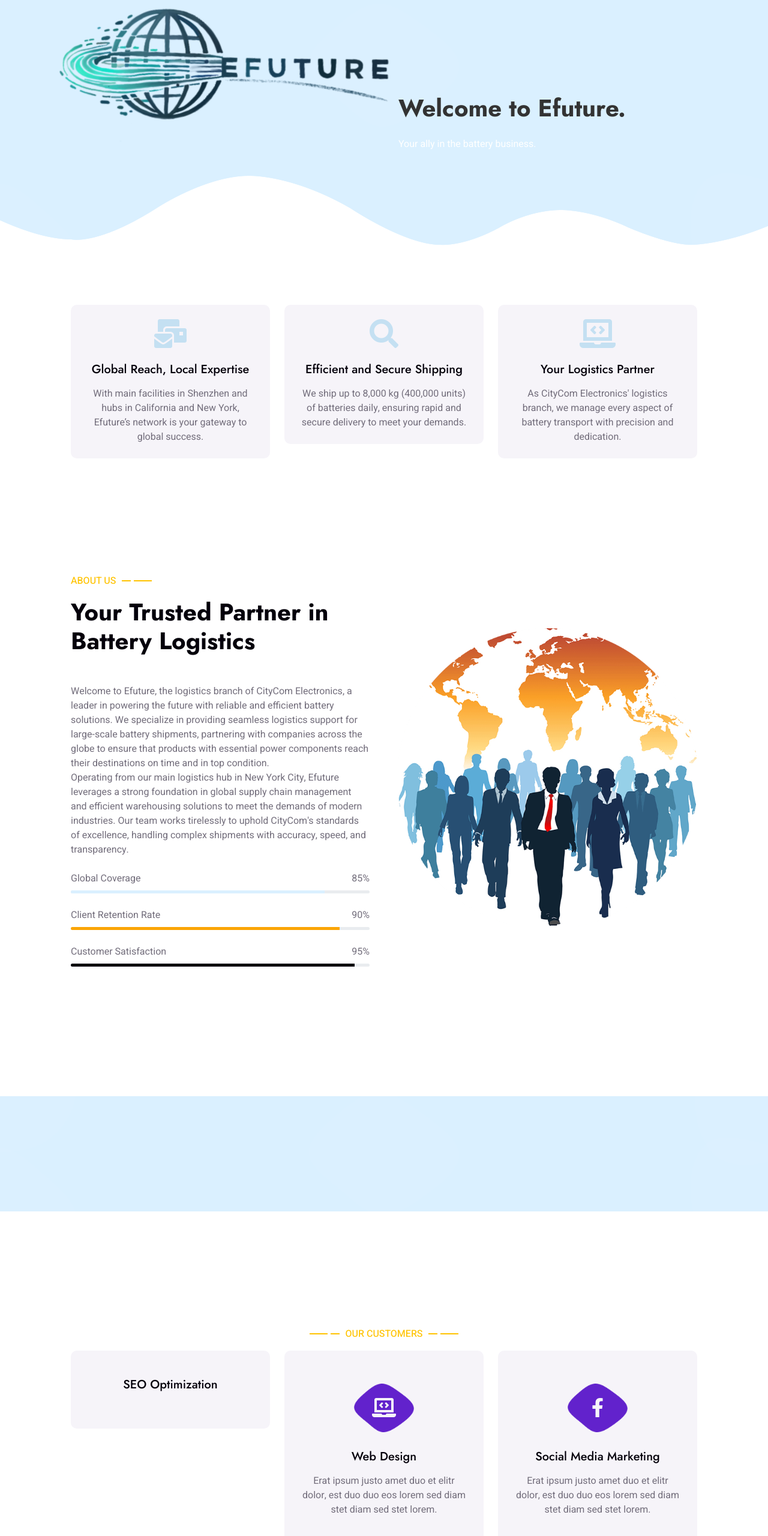
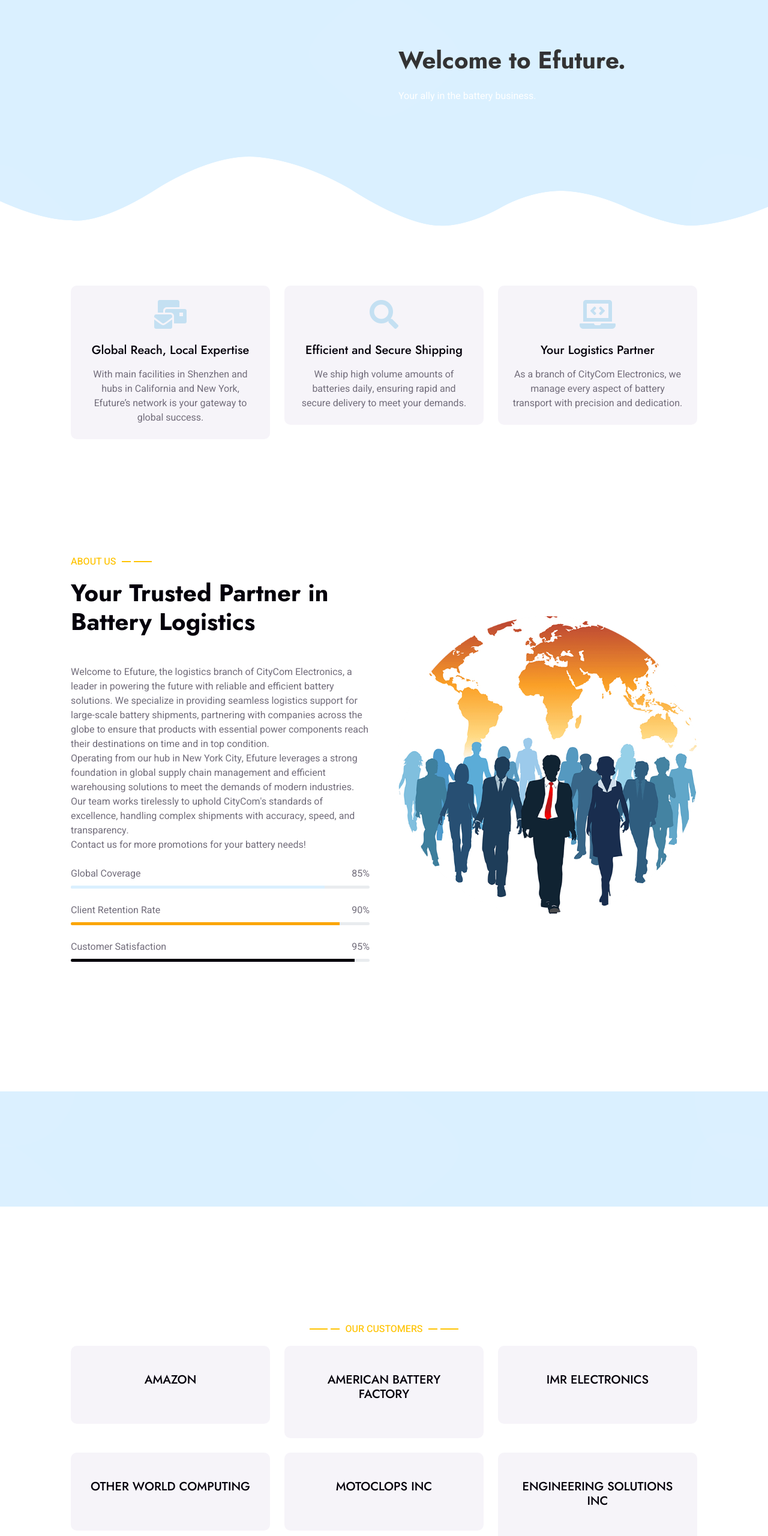
Before and after one commit to elainxu11/efuture, a plain HTML site: page index.html in a window 1280 px wide. Shown: the part 196-2756 px from the top of the page at 60% size. Drawn offline with nearby package versions, Linux system fonts and the light colour scheme.

Commit message:
updated index.html

```diff
--- a/index.html
+++ b/index.html
@@ -91,6 +91,14 @@
                 <div class="container px-lg-5">
                     <div class="row g-5 align-items-end">
                         <div class="col-lg-6 text-center text-lg-start">
+                            <br>
+                            <br>
+                            <br>
+                            <br>
+                            <br>
+                            <br>
+                            <br>
+                            <br>
                             <h1 class="text-charcoal mb-4 animated slideInDown">Welcome to Efuture.</h1>
 
                             <p class="text-white pb-3 animated slideInDown">
@@ -98,12 +106,14 @@
                             </p>
                             <br>
                             <br>
+                            <br>
+                            <br>
                             <!-- <a href="about.html" class="btn btn-secondary py-sm-3 px-sm-5 rounded-pill me-3 animated slideInLeft">Read More</a>
                             <a href="" class="btn btn-light py-sm-3 px-sm-5 rounded-pill animated slideInRight">Contact Us</a> -->
                         </div>
                         <div class="col-lg-6 text-center text-lg-start">
                             <!-- <img class="img-fluid animated zoomIn" src="img/Image.png" alt=""> -->
-                            <img class="img-fluid animated zoomIn rotated-image" src="img/Image.png" alt="Efuture Logo" >
+                            <!-- <img class="img-fluid animated zoomIn rotated-image" src="img/Image.png" alt="Efuture Logo" > -->
                         </div>
                     </div>
                 </div>
@@ -128,14 +138,14 @@
                         <div class="feature-item bg-light rounded text-center p-4">
                             <i class="fa fa-3x fa-search text-primary mb-4"></i>
                             <h5 class="mb-3">Efficient and Secure Shipping</h5>
-                            <p class="m-0">We ship up to 8,000 kg (400,000 units) of batteries daily, ensuring rapid and secure delivery to meet your demands.</p>
+                            <p class="m-0">We ship high volume amounts of batteries daily, ensuring rapid and secure delivery to meet your demands.</p>
                         </div>
                     </div>
                     <div class="col-lg-4 wow fadeInUp" data-wow-delay="0.5s">
                         <div class="feature-item bg-light rounded text-center p-4">
                             <i class="fa fa-3x fa-laptop-code text-primary mb-4"></i>
                             <h5 class="mb-3">Your Logistics Partner</h5>
-                            <p class="m-0">As CityCom Electronics' logistics branch, we manage every aspect of battery transport with precision and dedication.</p>
+                            <p class="m-0">As a branch of CityCom Electronics, we manage every aspect of battery transport with precision and dedication.</p>
                         </div>
                     </div>
                 </div>
@@ -158,11 +168,12 @@
                             across the globe to ensure that products with essential power components reach their destinations on time and in top
                             condition.
                             <br>
-                            Operating from our main logistics hub in New York City, Efuture leverages a strong foundation in global supply chain
+                            Operating from our hub in New York City, Efuture leverages a strong foundation in global supply chain
                             management and efficient warehousing solutions to meet the demands of modern industries. Our team works tirelessly to
                             uphold CityCom's standards of excellence, handling complex shipments with accuracy, speed, and transparency.
                             <br>
 
+                            Contact us for more promotions for your battery needs!
                         </p>
                         <div class="skill mb-4">
                             <div class="d-flex justify-content-between">
@@ -245,59 +256,46 @@
                             <!-- <div class="service-icon flex-shrink-0">
                                 <i class="fa fa-search fa-2x"></i>
                             </div> -->
-                            <h5 class="mb-3">SEO Optimization</h5>
+                            <h5 class="mb-3">AMAZON</h5>
                             <!-- <p class="m-0">Erat ipsum justo amet duo et elitr dolor, est duo duo eos lorem sed diam stet diam sed stet lorem.</p> -->
                             <a class="btn btn-square" href=""><i class="fa fa-arrow-right"></i></a>
                         </div>
                     </div>
                     <div class="col-lg-4 col-md-6 wow fadeInUp" data-wow-delay="0.3s">
                         <div class="service-item d-flex flex-column text-center rounded">
-                            <div class="service-icon flex-shrink-0">
-                                <i class="fa fa-laptop-code fa-2x"></i>
-                            </div>
-                            <h5 class="mb-3">Web Design</h5>
-                            <p class="m-0">Erat ipsum justo amet duo et elitr dolor, est duo duo eos lorem sed diam stet diam sed stet lorem.</p>
+                            <h5 class="mb-3">AMERICAN BATTERY FACTORY</h5>
                             <a class="btn btn-square" href=""><i class="fa fa-arrow-right"></i></a>
                         </div>
                     </div>
                     <div class="col-lg-4 col-md-6 wow fadeInUp" data-wow-delay="0.5s">
                         <div class="service-item d-flex flex-column text-center rounded">
-                            <div class="service-icon flex-shrink-0">
+                            <!-- <div class="service-icon flex-shrink-0">
                                 <i class="fab fa-facebook-f fa-2x"></i>
-                            </div>
-                            <h5 class="mb-3">Social Media Marketing</h5>
-                            <p class="m-0">Erat ipsum justo amet duo et elitr dolor, est duo duo eos lorem sed diam stet diam sed stet lorem.</p>
+                            </div> -->
+                            <h5 class="mb-3">IMR ELECTRONICS</h5>
                             <a class="btn btn-square" href=""><i class="fa fa-arrow-right"></i></a>
                         </div>
                     </div>
                     <div class="col-lg-4 col-md-6 wow fadeInUp" data-wow-delay="0.1s">
                         <div class="service-item d-flex flex-column text-center rounded">
-                            <div class="service-icon flex-shrink-0">
-                                <i class="fa fa-mail-bulk fa-2x"></i>
-                            </div>
-                            <h5 class="mb-3">Email Marketing</h5>
-                            <p class="m-0">Erat ipsum justo amet duo et elitr dolor, est duo duo eos lorem sed diam stet diam sed stet lorem.</p>
+
+                            <h5 class="mb-3">OTHER WORLD COMPUTING</h5>
                             <a class="btn btn-square" href=""><i class="fa fa-arrow-right"></i></a>
                         </div>
                     </div>
                     <div class="col-lg-4 col-md-6 wow fadeInUp" data-wow-delay="0.3s">
                         <div class="service-item d-flex flex-column text-center rounded">
-                            <div class="service-icon flex-shrink-0">
-                                <i class="fa fa-thumbs-up fa-2x"></i>
-                            </div>
-                            <h5 class="mb-3">PPC Advertising</h5>
-                            <p class="m-0">Erat ipsum justo amet duo et elitr dolor, est duo duo eos lorem sed diam stet diam sed stet lorem.</p>
+
+                            <h5 class="mb-3">MOTOCLOPS INC</h5>
                             <a class="btn btn-square" href=""><i class="fa fa-arrow-right"></i></a>
                         </div>
                     </div>
                     <div class="col-lg-4 col-md-6 wow fadeInUp" data-wow-delay="0.5s">
                         <div class="service-item d-flex flex-column text-center rounded">
-                            <div class="service-icon flex-shrink-0">
-                                <i class="fab fa-android fa-2x"></i>
-                            </div>
-                            <h5 class="mb-3">App Development</h5>
-                            <p class="m-0">Erat ipsum justo amet duo et elitr dolor, est duo duo eos lorem sed diam stet diam sed stet lorem.</p>
-                            <a class="btn btn-square" href=""><i class="fa fa-arrow-right"></i></a>
+
+                            <h5 class="mb-3">ENGINEERING SOLUTIONS INC</h5>
+                            <!-- <p class="m-0">Erat ipsum justo amet duo et elitr dolor, est duo duo eos lorem sed diam stet diam sed stet lorem.</p>
+                            <a class="btn btn-square" href=""><i class="fa fa-arrow-right"></i></a> -->
                         </div>
                     </div>
                 </div>
```
